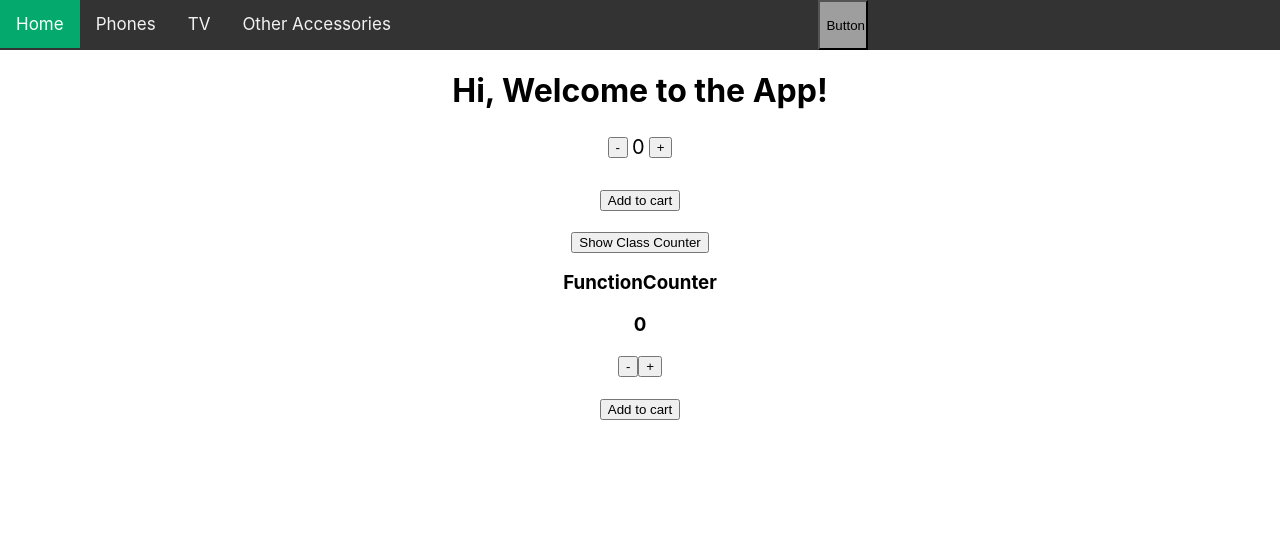
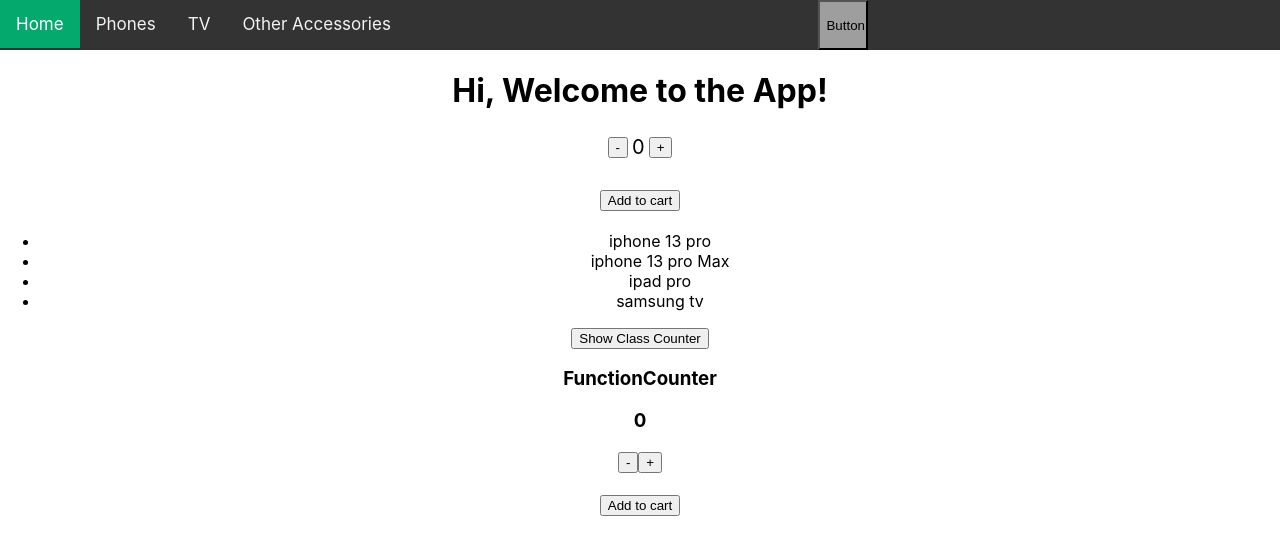
Before and after one commit to TomasPayer/appreact, a React (Create React App) app: page / in a window 1280 px wide. Shown: the top 554 px of the page. Built offline with nearby package versions, Linux system fonts and the light colour scheme; grey boxes are pictures that could not be loaded.

Commit message:
Promesas

```diff
--- /dev/null
+++ b/src/asyncmock.js
@@ -0,0 +1,15 @@
+const products = [
+    {id: 1, name: 'iphone 13 pro', price: 'usd 1200', category: 'celular', img: 'https://www.notebookcheck.org/fileadmin/Notebooks/Apple/iPhone_13_Pro/Produktfotos_Apple_iPhone_13_Pro_1448.jpg', stock: 10, description:'Descripcion de Iphone 13 Pro'},
+    {id: 2, name: 'iphone 13 pro Max', price: 'usd 1500', category: 'celular', img: 'https://www.muycomputer.com/wp-content/uploads/2021/09/APERTURA_IPHONE13_PROMAX.jpg', stock: 5, description:'Descripcion de Iphone 13 Pro Max'},
+    {id: 3, name: 'ipad pro', price: 'usd 2500', category: 'other accessories', img: 'https://www.apple.com/v/ipad-pro/ah/images/meta/ipad-pro_overview__f7l0byr65ceq_og.png?202110011640', stock: 15, description:'Descripcion de Ipad Pro'},
+    {id: 4, name: 'samsung tv', price: 'usd 7000', category: 'tv', img: 'https://images.samsung.com/is/image/samsung/p6pim/in/feature/130517137/in-feature-uhd-4k-tv-437074650?$FB_TYPE_A_MO_JPG$', stock: 20, description:'Descripcion de Samsung Tv'}
+
+]
+
+export const getProducts = () => {
+    return new Promise((resolve) => {
+         setTimeout(() => {
+            resolve(products)
+         }, 3000)
+    })
+}
--- a/src/components/ItemListContainer/ItemListContainer.js
+++ b/src/components/ItemListContainer/ItemListContainer.js
@@ -1,16 +1,37 @@
+import { useEffect, useState } from 'react'
 import './ItemListContainer.css'
 import ItemCount from "../ItemCount/ItemCount"
+import { getProducts } from '../../asyncmock'
 
 const ItemListContainer = ({greeting = 'Hi'})=> {
+    const [products, setProducts] = useState([])
+
+            useEffect(() => {
+                 getProducts().then(products => {
+                    console.log(products)
+                    setProducts(products)
+                 })
+            }, [])
+
     const handleOnAdd = (quantity) => {
         console.log('$(quantity) products added')
     }
+
+    console.log(products)
+
+
 
     return (
         <div className="ItemListContainer">
             <h1>Hi, Welcome to the App!</h1>
             <ItemCount stock={10} initial={0} onAdd={handleOnAdd}/>
             <h2><button>Add to cart</button></h2>
+            <ul>
+                {products.map(product => {
+                    return<li key={product.id}>{product.name}</li>
+                })}
+
+            </ul>
         </div>
     )
 }
```
